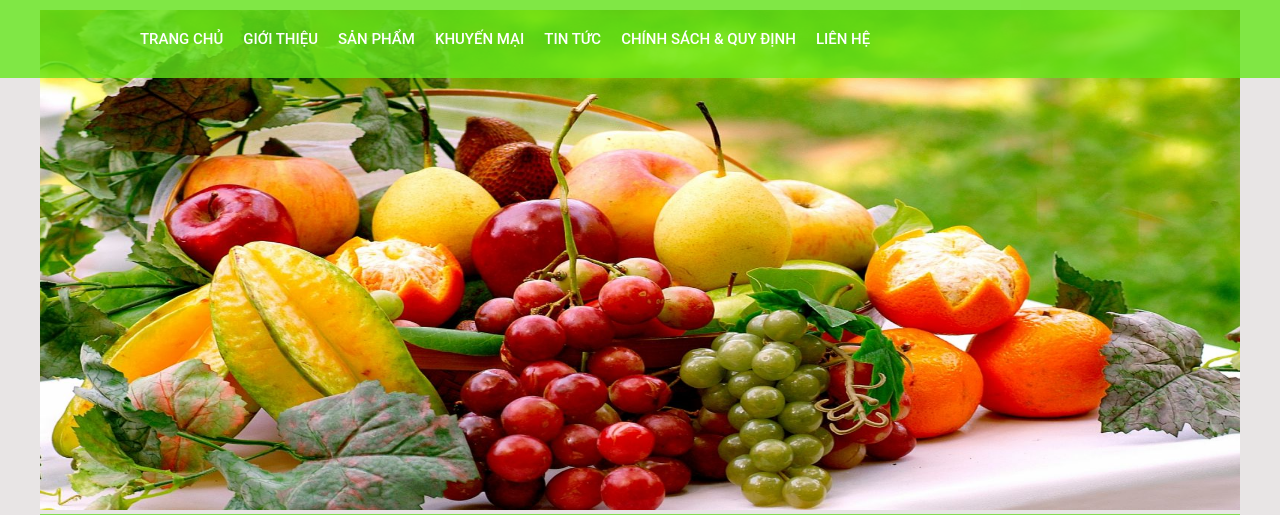
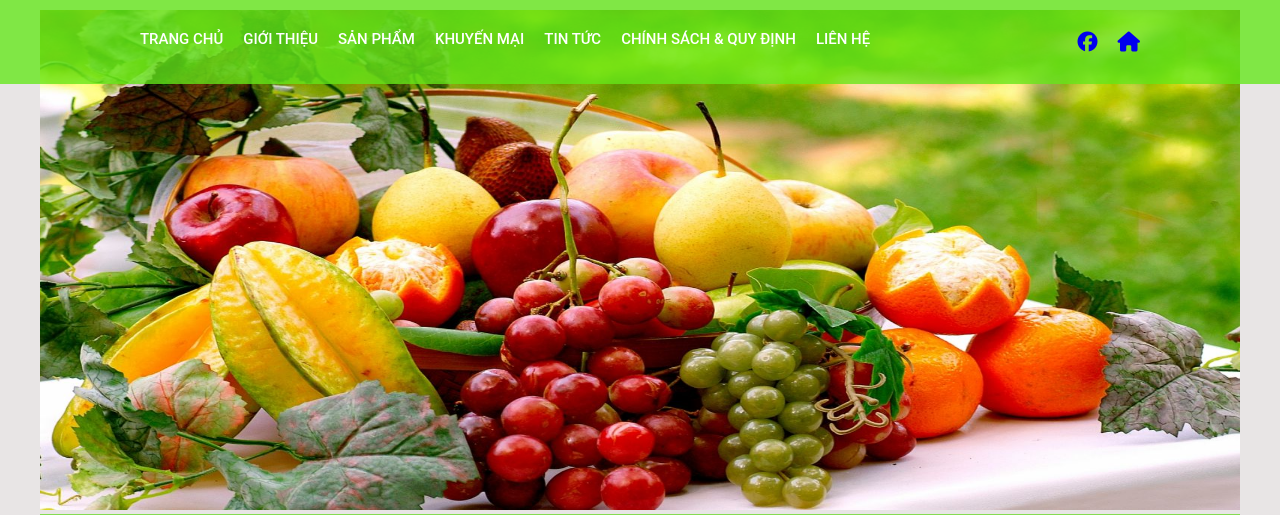
Before and after one commit to ttduong95/T2110E_WS, a PHP site: page /btnhom.html in a window 1280 px wide. Shown: the top 515 px of the page. Run offline with PHP 8.4, Linux system fonts and the light colour scheme; some libraries are stand-ins or nearby versions; some web fonts are replaced.

Commit message:
up code css

```diff
--- a/btnhom.html
+++ b/btnhom.html
@@ -7,7 +7,7 @@
     <link rel="preconnect" href="https://fonts.googleapis.com">
     <link rel="preconnect" href="https://fonts.gstatic.com" crossorigin>
     <link href="https://fonts.googleapis.com/css2?family=Gluten:wght@300;900&display=swap" rel="stylesheet">
-
+    <script src="https://kit.fontawesome.com/ea42f3d974.js" crossorigin="anonymous"></script>
 </head>
 <body>
     <header class="header section">
@@ -15,12 +15,15 @@
         <ul class="logo">
             <li class="TT"><a href="#">TRANG CHỦ</a></li>
             <li><a href="#">GIỚI THIỆU</a></li>
-            <li><a href="#">SẢN PHẨM</a></li>
+            <li class="sanpham"><a href="#">SẢN PHẨM</a></li>
             <li><a href="#">KHUYẾN MẠI</a></li>
             <li><a href="#">TIN TỨC</a></li>
             <li><a href="#">CHÍNH SÁCH & QUY ĐỊNH</a></li>
             <li><a href="#">LIÊN HỆ</a></li>
+
         </ul>
+            <a class="bieutuong" href="#"> <i class="fas fa-home"></i></a>
+            <a class="bieutuong" href="#"> <i class="fab fa-facebook"></i></a>
         </div>
     </header>
     <nav class="nav section">
@@ -85,10 +88,6 @@
                         <a href="#" >Liên hệ</a>
                      </div>
 
-
-
-
-
             </div>
             </article>
             <aside class="sidebar">
--- a/css/btnhom.css
+++ b/css/btnhom.css
@@ -113,3 +113,4 @@ h1{ /* chỉnh kích thước của tiêu đề màu chữ và phông*/
     transform: scale(1.08);
     transition: 300ms;
 }
+.
```
Lines whose indentation alone changed are shown as unchanged.
